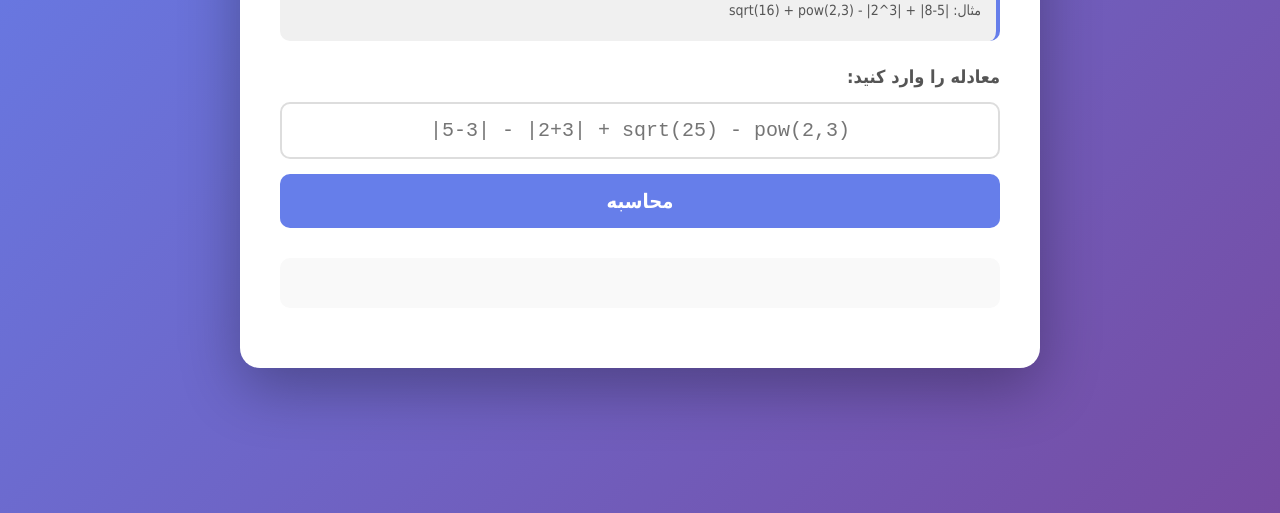
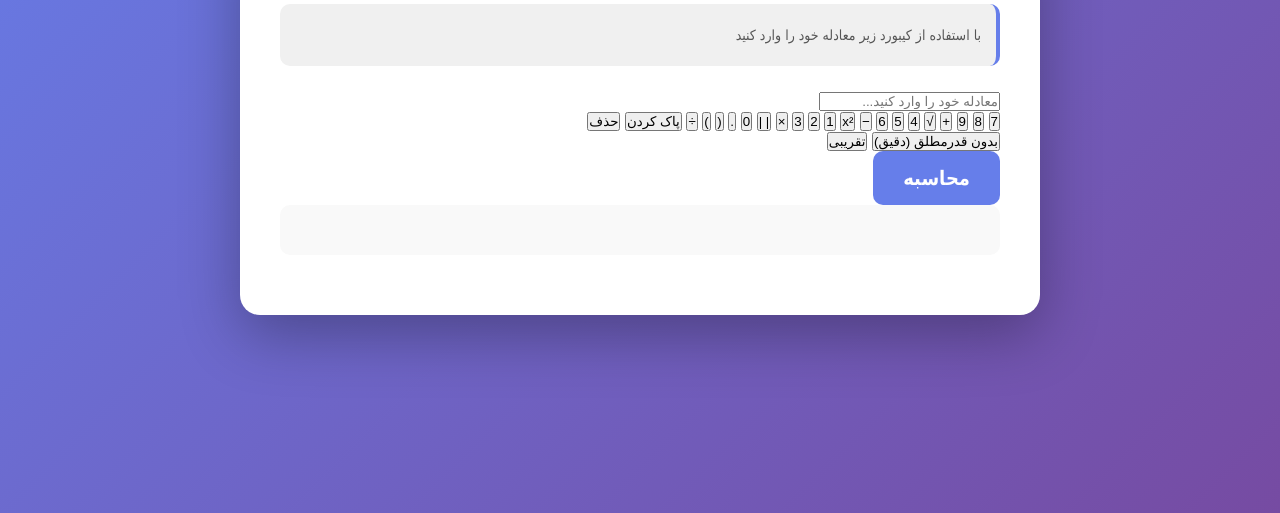
Before and after one commit to ramazanzadehnazaninzahra-del/absolute-value-calculator, a plain HTML site: page index.html in a window 1280 px wide. Shown: the part 287-800 px from the top of the page. Drawn offline with Linux system fonts and the light colour scheme.

Commit message:
Update index.html

```diff
--- a/index.html
+++ b/index.html
@@ -3,21 +3,56 @@
 <head>
     <meta charset="UTF-8">
     <meta name="viewport" content="width=device-width, initial-scale=1.0">
-    <title>محاسبه قدر مطلق</title>
+    <title>ماشین حساب قدر مطلق</title>
     <link rel="stylesheet" href="style.css">
 </head>
 <body>
     <div class="container">
-        <h1>محاسبه قدر مطلق پیشرفته</h1>
+        <h1>ماشین حساب قدر مطلق</h1>
         <div class="info">
-            <p>راهنما: استفاده از | | برای قدر مطلق، sqrt() برای جذر، pow(x,y) برای توان، ^2 برای توان دوم</p>
-            <p>مثال: |5-8| + |3^2| - sqrt(16) + pow(2,3)</p>
+            <p>با استفاده از کیبورد زیر معادله خود را وارد کنید</p>
         </div>
-        <div class="input-section">
-            <label>معادله را وارد کنید:</label>
-            <input type="text" id="equation" placeholder="|5-3| - |2+3| + sqrt(25) - pow(2,3)">
-            <button id="calculateBtn">محاسبه</button>
+
+        <div class="display-section">
+            <input type="text" id="display" readonly placeholder="معادله خود را وارد کنید...">
         </div>
+
+        <div class="keyboard">
+            <button class="key number" data-value="7">7</button>
+            <button class="key number" data-value="8">8</button>
+            <button class="key number" data-value="9">9</button>
+            <button class="key operator" data-value="+">+</button>
+            <button class="key special" data-value="sqrt">√</button>
+
+            <button class="key number" data-value="4">4</button>
+            <button class="key number" data-value="5">5</button>
+            <button class="key number" data-value="6">6</button>
+            <button class="key operator" data-value="-">−</button>
+            <button class="key special" data-value="pow">x²</button>
+
+            <button class="key number" data-value="1">1</button>
+            <button class="key number" data-value="2">2</button>
+            <button class="key number" data-value="3">3</button>
+            <button class="key operator" data-value="*">×</button>
+            <button class="key special" data-value="|">| |</button>
+
+            <button class="key number" data-value="0">0</button>
+            <button class="key number" data-value=".">.</button>
+            <button class="key operator" data-value="(">(</button>
+            <button class="key operator" data-value=")">)</button>
+            <button class="key operator" data-value="/">÷</button>
+
+            <button class="key clear" data-value="clear">پاک کردن</button>
+            <button class="key delete" data-value="delete">حذف</button>
+        </div>
+
+        <div class="mode-selection">
+            <button id="exactBtn" class="mode-btn active">بدون قدرمطلق (دقیق)</button>
+            <button id="approxBtn" class="mode-btn">تقریبی</button>
+        </div>
+
+        <button id="calculateBtn" class="calculate-btn">محاسبه</button>
+
         <div id="steps"></div>
         <div id="result"></div>
     </div>
```
